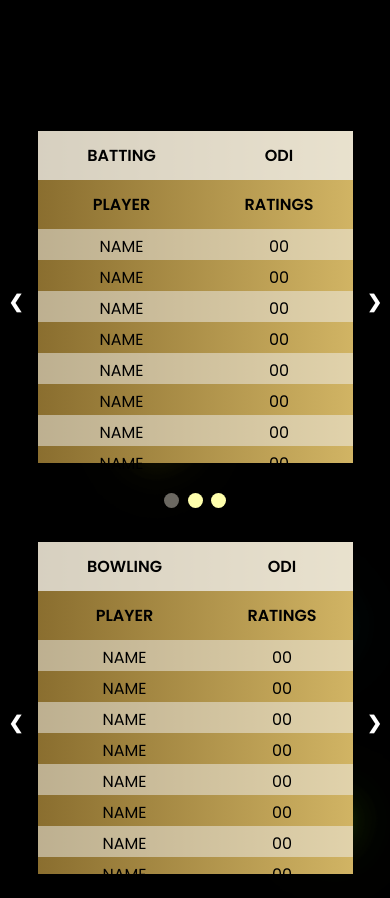
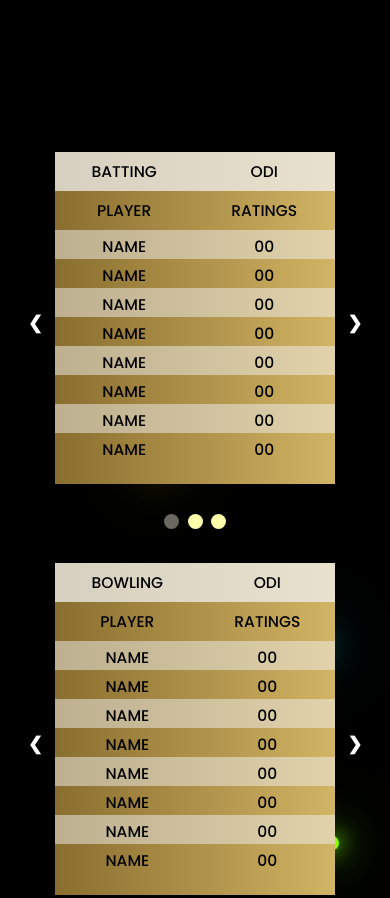
Before and after one commit to 18Saubhagya/Online-Cricket-Council, a plain HTML site: page index.html in a window 390 px wide. Shown: the part 2560-3458 px from the top of the page. Drawn offline with nearby package versions, Linux system fonts and the light colour scheme; a script that the page names is missing.

Commit message:
Update style.css

```diff
--- a/style.css
+++ b/style.css
@@ -577,7 +577,7 @@ h2{
   justify-content: center;
   align-items: center;
   width: 100%;
-  min-height: 130vh;
+  min-height: 135vh;
   background: #000;
   overflow: hidden;
 }
@@ -590,6 +590,9 @@ h2{
     justify-content: center;
     margin: 0;
     padding: 0;
+}
+.pranking .trank td,.pranking .trank th {
+  font-weight: 500;
 }
 .pcards_container{
   padding: 20px;
@@ -608,19 +611,19 @@ h2{
     align-items: center;
 }
 .prevs {
-    left: -2%;
+    left: 3%;
     margin-top: -25px;
 }
 .nexts {
-    right: -2%;
+    right: 3%;
     margin-top: -25px;
 }
 .prevss {
-    left: -2%;
+    left: 3%;
     margin-top: -15px;
 }
 .nextss {
-  right: -2%;
+  right: 3%;
     margin-top: -15px;
 }
 .ee{
@@ -650,6 +653,23 @@ h2{
     filter: hue-rotate(360deg);
     transform: rotate(360deg);
   }
+}
+@media screen and (max-width: 600px) {
+  .pcardr, .pcardrr{
+    width: 80%;
+      height: 20.75rem;
+      cursor: pointer;
+      background-image: linear-gradient(90deg, #8A6E2F, #D1B464);
+      align-items: center;
+  }
+  .pranking .trank td,.pranking .trank th {
+    padding: 5px 1px 1px 0;
+    font-size: 0.97rem;
+  }
+  .pranking .trank th {
+  padding-top: 8px;
+  padding-bottom: 8px;
+}
 }
 .glowing span{
   position: absolute;
@@ -852,7 +872,7 @@ h2{
 .tablef .trank tr:nth-child(odd){background-color: inherit;}
 @media screen and (max-width: 1100px){
   .statistics{
-    height: 180vh;
+    height: 220vh;
   }
   .stats{
     flex-wrap: wrap;
@@ -868,3 +888,8 @@ h2{
     font-size: 1rem ;
   }
 }
+@media screen and (max-width: 400px){
+  .statistics{
+    height: 190vh;
+  }
+}
```
